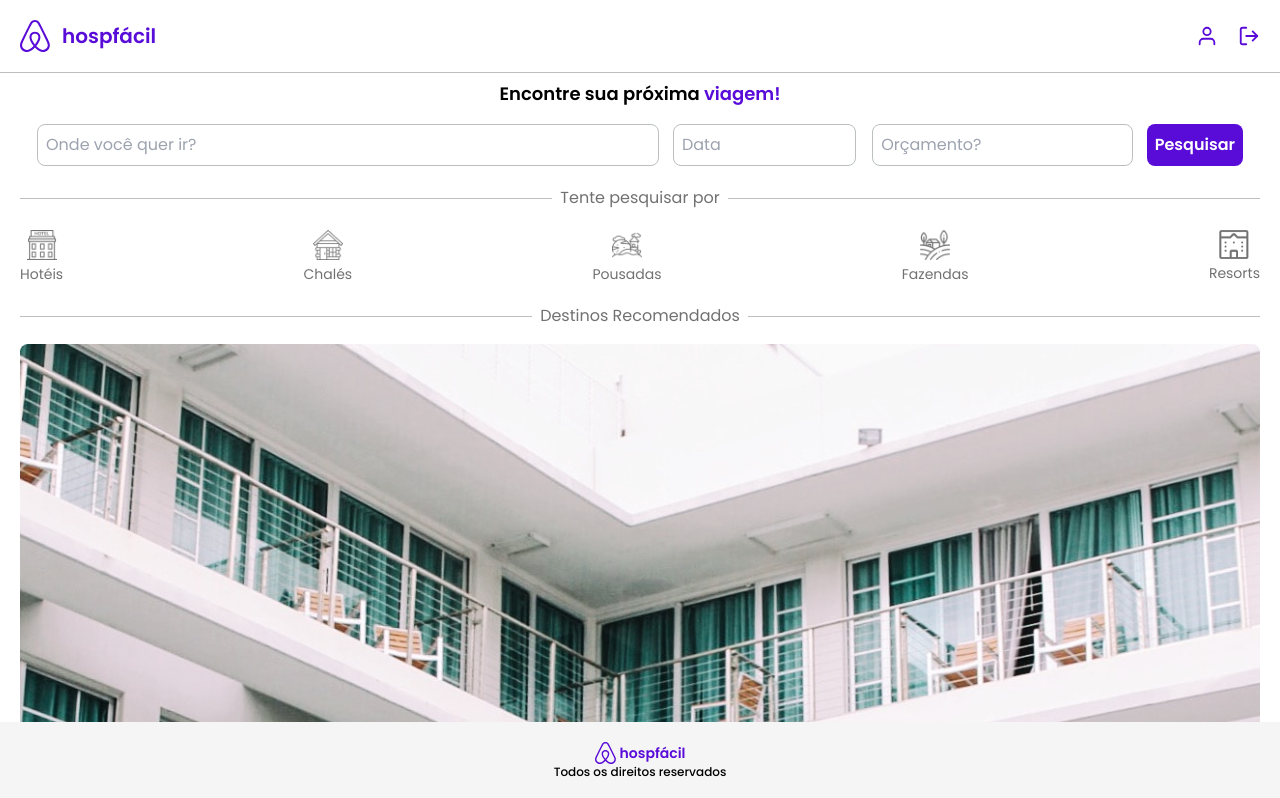
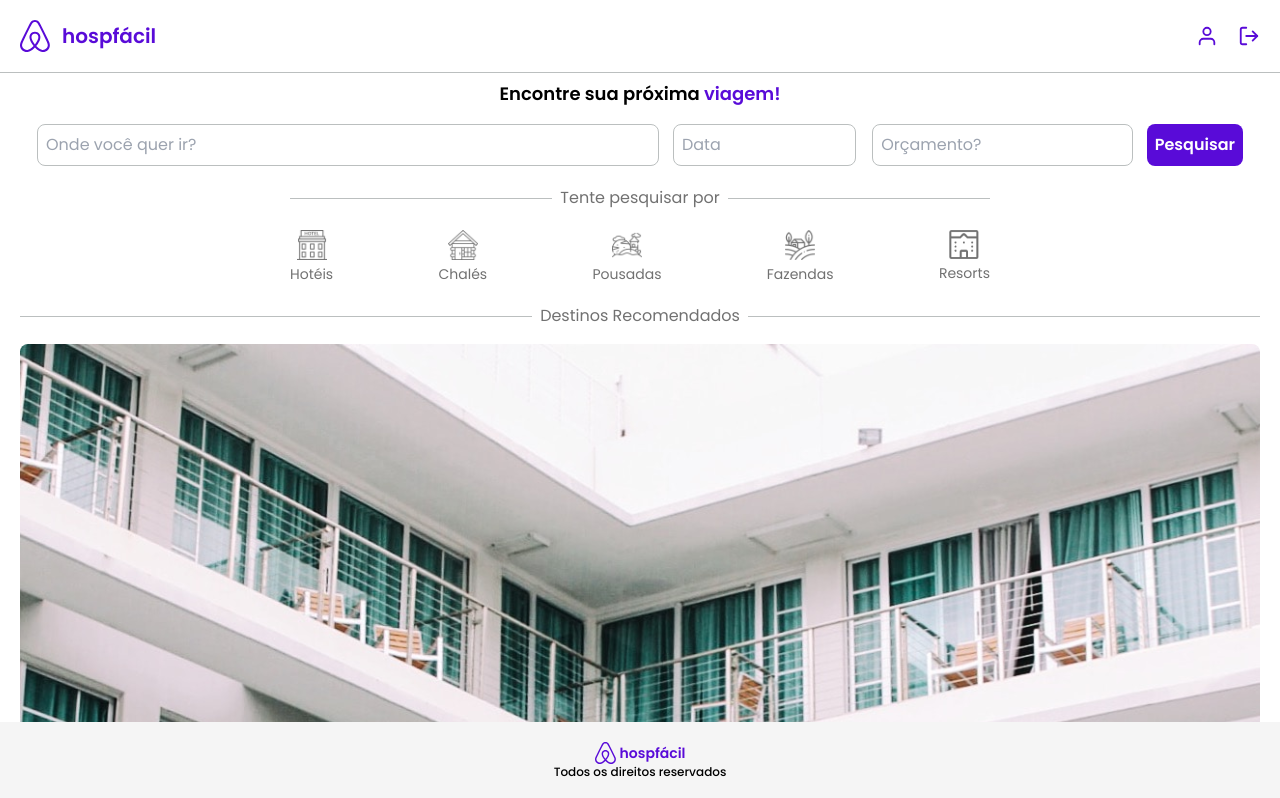
Before and after one commit to viniseven/hospfacil, a React (Vite) app in the folder frontend/: page / in a window 1280 px wide. Shown: the top 798 px of the page. Built offline with nearby package versions, Linux system fonts and the light colour scheme.

Commit message:
fix: adjusts responsives in search types component

```diff
--- a/frontend/src/components/SearchTypes/searchtypes.jsx
+++ b/frontend/src/components/SearchTypes/searchtypes.jsx
@@ -1,12 +1,12 @@
-import hotelIcon from '../../assets/hotel-icon.png';
-import cottageIcon from '../../assets/cottage-icon.png';
-import innIcon from '../../assets/inn-icon.png';
-import farmIcon from '../../assets/farm-icon.png';
-import resortIcon from '../../assets/resort.png';
+import hotelIcon from "../../assets/hotel-icon.png";
+import cottageIcon from "../../assets/cottage-icon.png";
+import innIcon from "../../assets/inn-icon.png";
+import farmIcon from "../../assets/farm-icon.png";
+import resortIcon from "../../assets/resort.png";
 
 export function SearchTypes() {
   return (
-    <div className="w-full">
+    <div className="w-full md:max-w-[700px]">
       <div className="flex items-center gap-2 w-full">
         <div className="h-[1px] w-full bg-light_gray"></div>
         <h1 className="text-gray whitespace-nowrap">Tente pesquisar por</h1>
```
